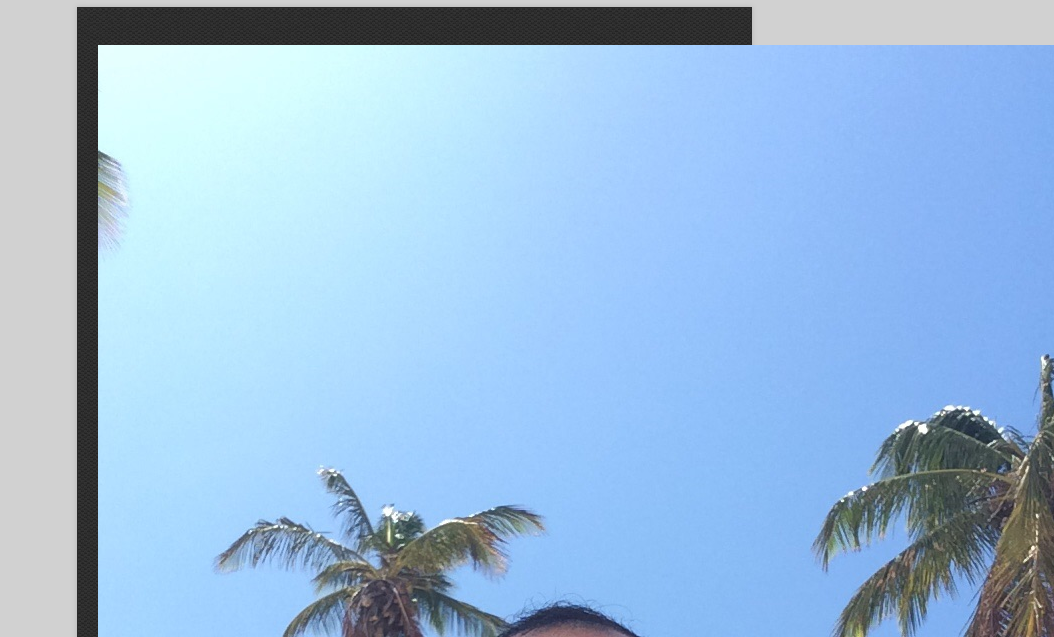
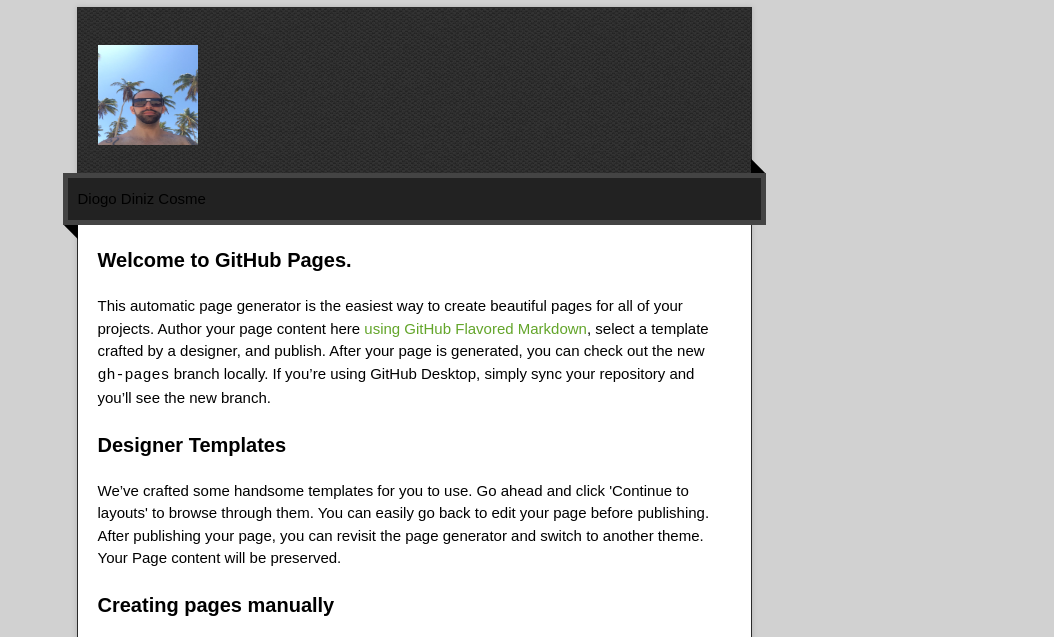
Before and after one commit to ddcosme/diogodc.github.io, a plain HTML site: page index.html in a window 1280 px wide. Shown: the part 123-760 px from the top of the page, without its empty margins (226-1280 px from the left). Drawn offline with nearby package versions, Linux system fonts and the light colour scheme.

Commit message:
Update index.html

```diff
--- a/index.html
+++ b/index.html
@@ -25,7 +25,7 @@
       <h1 class="title">Diogodc.GitHub.io</h1>
     </header>
     <div id="container">
-      <p class="tagline"> <img src="/images/perfil.jpg">  </p>
+      <p class="tagline"> <img src="/images/perfil.jpg" width="100" height="100">  </p>
       <div id="main" role="main">
         <div class="download-bar">
         <div class="inner">
```
